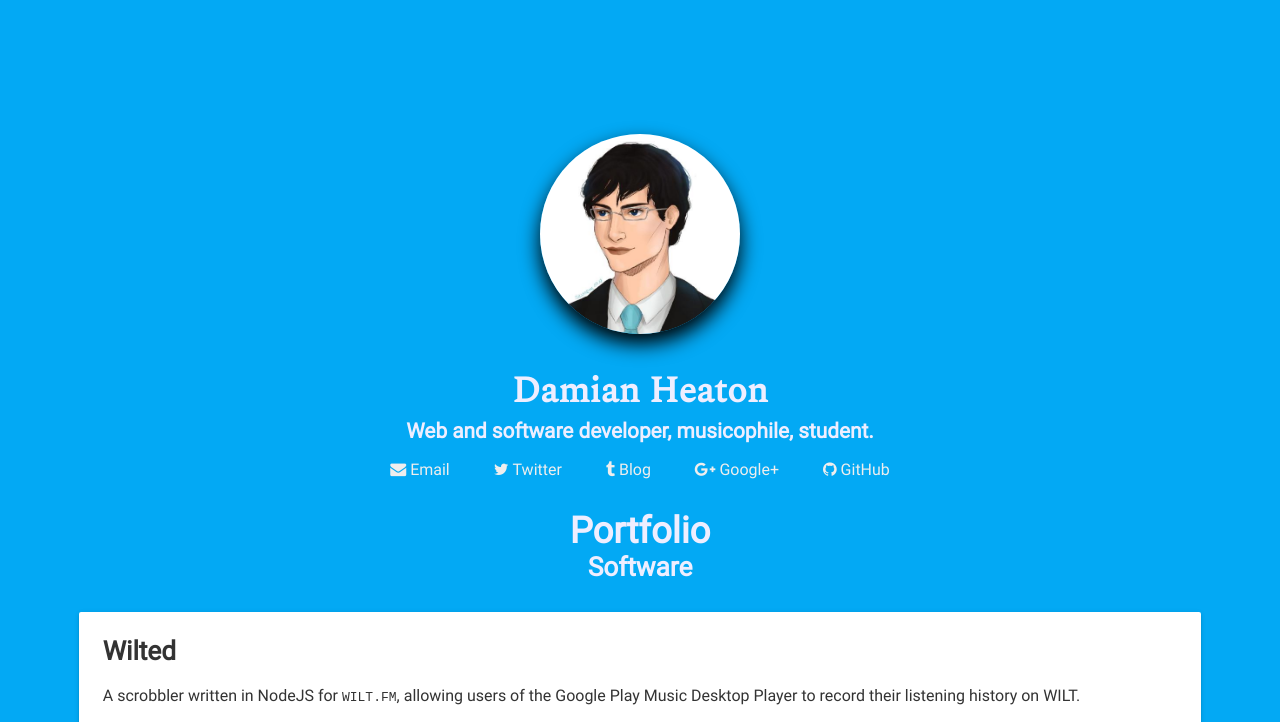
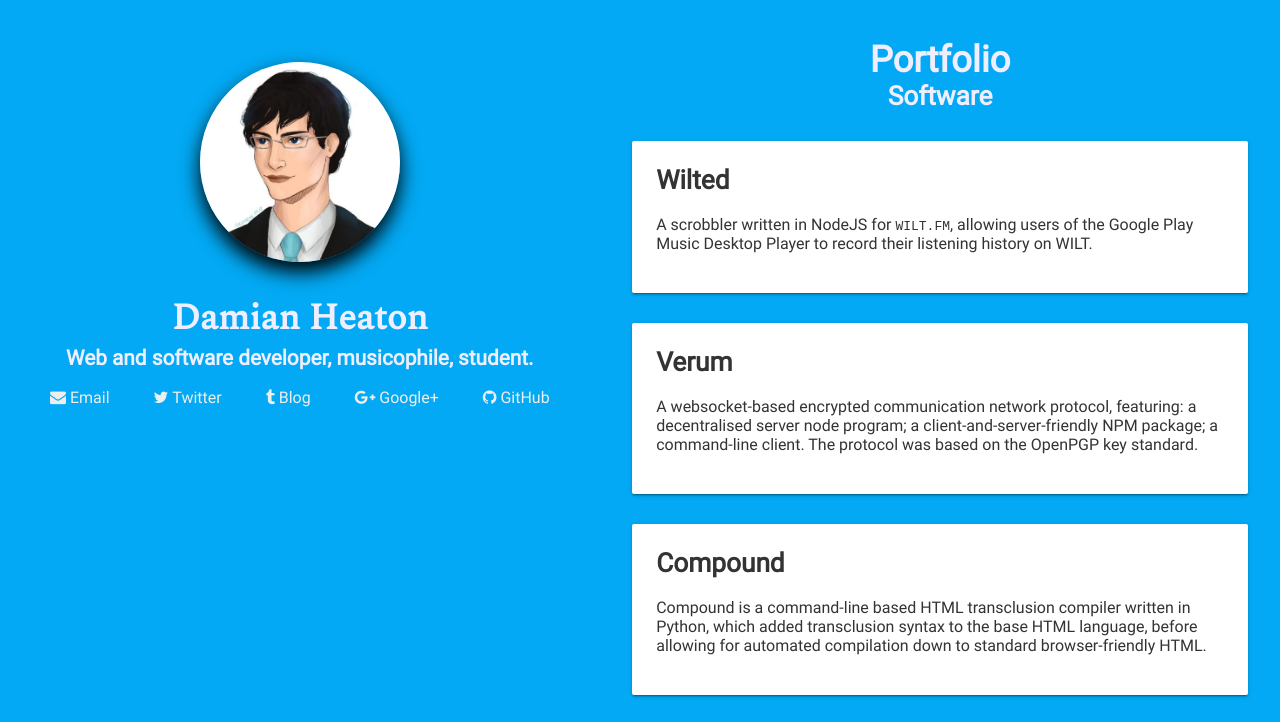
Before and after one commit to Lyrenhex/lyrenhex.github.io, a plain HTML site: page index.html in a window 1280 px wide. Shown: the top 722 px of the page. Drawn offline with Linux system fonts and the light colour scheme.

Commit message:
desktop-ready
added desktop-friendly css

```diff
--- /dev/null
+++ b/css/style-desktop.css
@@ -0,0 +1,18 @@
+.bio {
+  position: fixed;
+  left: 30px;
+  display: inline-block;
+  margin: 0;
+  text-align: center;
+  float: left;
+}
+
+.portfolio {
+  float: right;
+  width: calc(100% - 600px);
+}
+.portfolio .sect .prop {
+  margin-left: none;
+  margin-right: none;
+  width: calc(90% - 30px);
+}
--- a/index.html
+++ b/index.html
@@ -7,6 +7,7 @@
     <link href="https://fonts.googleapis.com/icon?family=Material+Icons" rel="stylesheet">
     <link rel="stylesheet" href="./font-awesome/css/font-awesome.min.css" />
     <link rel="stylesheet" href="./css/style.css" />
+    <link rel="stylesheet" media="screen and (min-width: 1000px)" href="./css/style-desktop.css" />
     <link rel="icon" href="images/icon.png" />
     <!--Let browser know website is optimized for mobile-->
     <meta name="viewport" content="width=device-width, initial-scale=1.0" />
```
